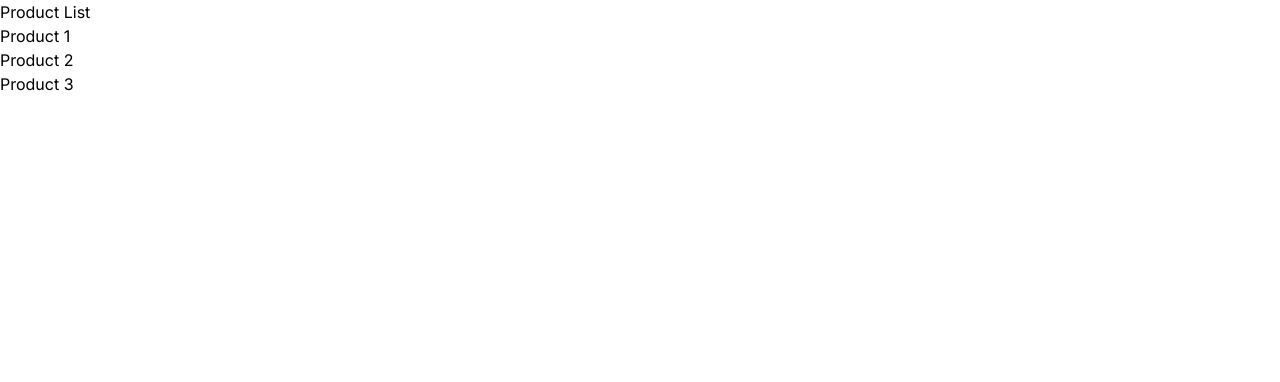
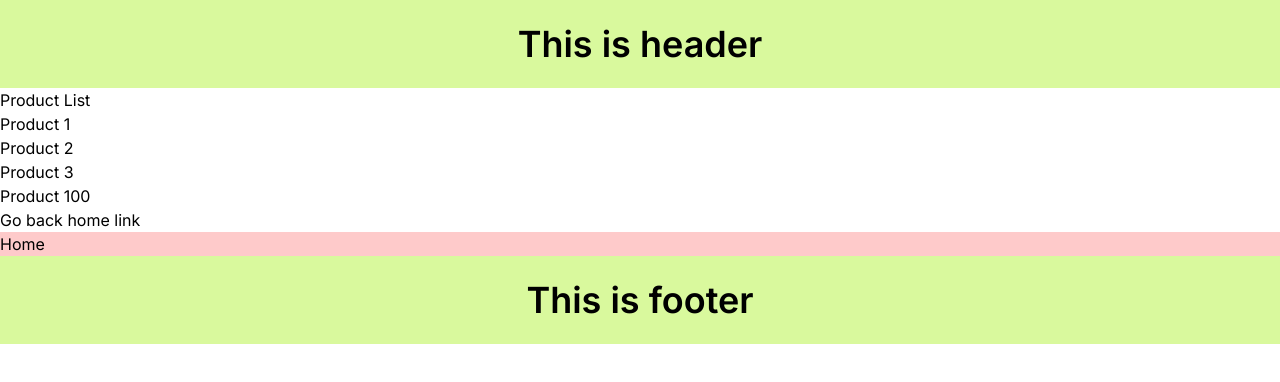
Before and after one commit to mirnatul/nextjs-codevolution, a Next.js app: page /product in a window 1280 px wide. Shown: the top 382 px of the page. Built offline with nearby package versions, Linux system fonts and the light colour scheme.

Commit message:
random commit

```diff
--- /dev/null
+++ b/src/app/(auth)/layout.js
@@ -0,0 +1,33 @@
+"use client"; // active
+import Link from "next/link";
+
+import { usePathname } from "next/navigation"; // active
+
+const navLinks = [
+    { name: "Register", href: "/register" },
+    { name: "Login", href: "/login" },
+    { name: "Forgot Password", href: "/forgot-password" },
+];
+
+export default function AuthLayout({ children }) {
+    const pathname = usePathname(); // active
+
+    return (
+        <div>
+            {navLinks.map((link) => {
+                const isActive = pathname.startsWith(link.href); // active
+
+                return (
+                    <Link
+                        className={isActive ? "font-bold mr-4 bg-green-400 p-2" : "text-blue-500 mr-4"} // active
+                        href={link.href}
+                        key={link.name}
+                    >
+                        {link.name}
+                    </Link>
+                );
+            })}
+            {children}
+        </div>
+    );
+}
--- a/src/app/about/page.jsx
+++ b/src/app/about/page.jsx
@@ -1,4 +1,8 @@
 import React from 'react';
+
+export const metadata = {
+    title: 'About Page'
+}
 
 const AboutPage = () => {
     return (
--- /dev/null
+++ b/src/app/blog/loading.jsx
@@ -0,0 +1,11 @@
+import React from 'react';
+
+const Loading = () => {
+    return (
+        <div>
+            <h1>Loading</h1>
+        </div>
+    );
+};
+
+export default Loading;
--- a/src/app/layout.js
+++ b/src/app/layout.js
@@ -4,14 +4,25 @@ import './globals.css'
 const inter = Inter({ subsets: ['latin'] })
 
 export const metadata = {
-  title: 'Create Next App',
+  title: {
+    default: 'Next.js App',
+    template: '%s | Next.js App'
+  },
   description: 'Generated by create next app',
 }
 
 export default function RootLayout({ children }) {
   return (
     <html lang="en">
-      <body className={inter.className}>{children}</body>
+      <body className={inter.className}>
+        <header className='text-4xl bg-lime-200 font-semibold text-center py-6'>
+          <p>This is header</p>
+        </header>
+        {children}
+        <footer className='text-4xl bg-lime-200 font-semibold text-center py-6'>
+          <h1>This is footer</h1>
+        </footer>
+      </body>
     </html>
   )
 }
--- /dev/null
+++ b/src/app/order-product/page.jsx
@@ -0,0 +1,25 @@
+"use client"
+import React from 'react';
+import { useRouter } from 'next/navigation';
+
+const OrderProduct = () => {
+
+    const router = useRouter();
+
+    const handleClick = () => {
+        console.log("placing your order");
+        // navigate home page
+        router.push('/')
+        // router.replace('/')
+        // router.back()
+        // router.forward()
+    }
+    return (
+        <div>
+            <h1>Order page</h1>
+            <button onClick={handleClick} className='m-2 p-2 border-4 hover:bg-yellow-200'>Place Order</button>
+        </div>
+    );
+};
+
+export default OrderProduct;
--- a/src/app/page.js
+++ b/src/app/page.js
@@ -1,9 +1,15 @@
 import Image from 'next/image'
+import Link from 'next/link'
 
 export default function Home() {
   return (
     <div>
-      Welcome Home
+      <h1>Welcome Home Next.js</h1>
+      <h2>Links</h2>
+      <ul className='bg-yellow-300 flex flex-col gap-3'>
+        <li><Link href='/blog'>Blog</Link></li>
+        <li><Link href='/product'>Product</Link></li>
+      </ul>
     </div>
   )
 }
--- /dev/null
+++ b/src/app/product/[id]/layout.js
@@ -0,0 +1,12 @@
+import React from 'react';
+
+const layout = ({ children }) => {
+    return (
+        <div>
+            {children}
+            <h2 className='bg-red-200'>Featured Products</h2>
+        </div>
+    );
+};
+
+export default layout;
--- a/src/app/product/[id]/page.jsx
+++ b/src/app/product/[id]/page.jsx
@@ -1,4 +1,11 @@
 import React from 'react';
+
+
+export const generateMetadata = ({ params }) => {
+    return {
+        title: `Product ${params.id}`
+    }
+}
 
 const SingleProduct = ({ params }) => {
     return (
--- /dev/null
+++ b/src/app/product/layout.js
@@ -0,0 +1,19 @@
+import React from 'react';
+
+
+export const metadata = {
+    title: {
+        default: 'Product',
+        template: "%s | Product | Next.js App"
+    }
+}
+
+const ProductLayout = ({ children }) => {
+    return (
+        <div>
+            {children}
+        </div>
+    );
+};
+
+export default ProductLayout;
--- a/src/app/product/page.jsx
+++ b/src/app/product/page.jsx
@@ -1,14 +1,19 @@
 import React from 'react';
+import Link from 'next/link';
 
 const ProductPage = () => {
+    const id = 100
     return (
         <div>
             <h1>Product List</h1>
             <ul>
-                <li>Product 1</li>
-                <li>Product 2</li>
-                <li>Product 3</li>
+                <li><Link href='/product/1'>Product 1</Link></li>
+                <li><Link href='/product/2'>Product 2</Link></li>
+                <li><Link href='/product/3' replace>Product 3</Link></li>
+                <li><Link href={`/product/${id}`}>Product {id}</Link></li>
             </ul>
+            <h2>Go back home link</h2>
+            <p className='bg-red-200'><Link href='/'>Home</Link></p>
         </div>
     );
 };
```
